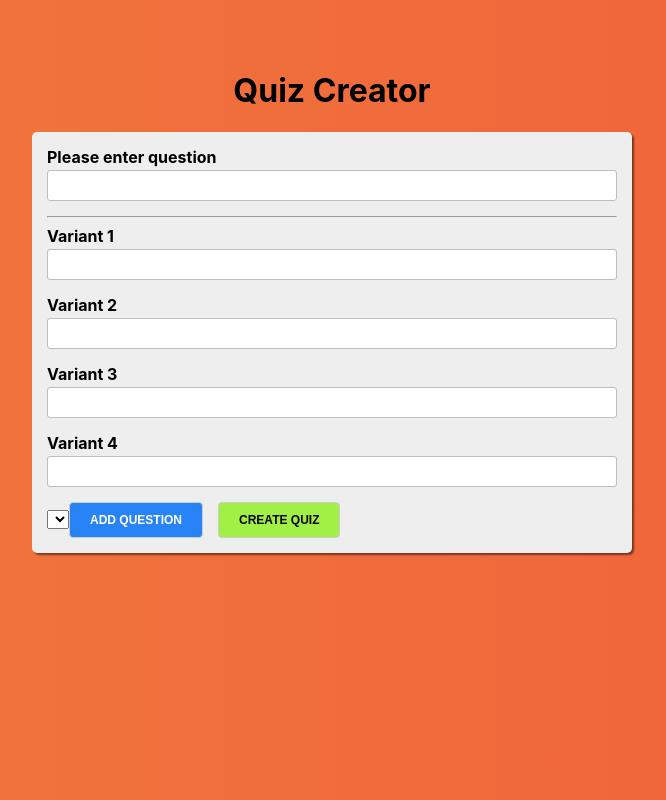
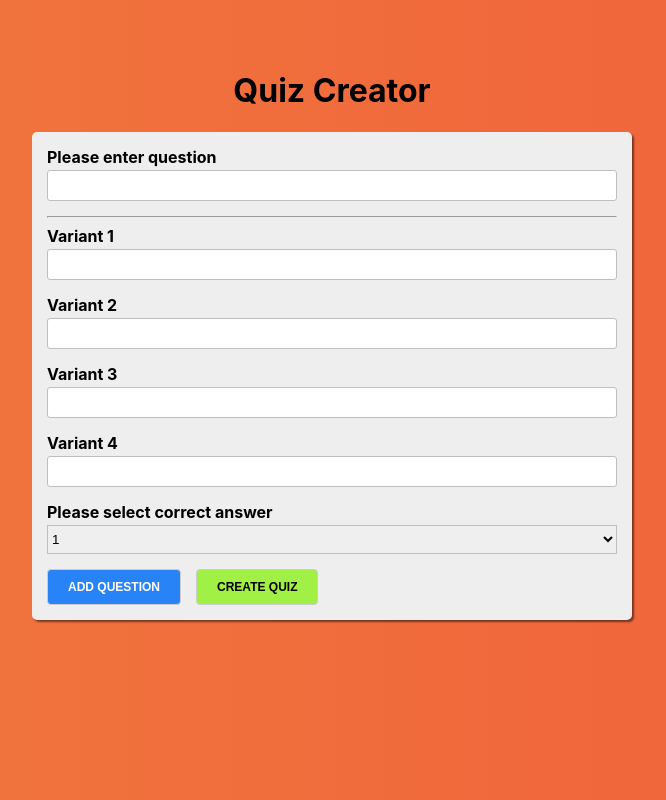
Before and after one commit to Bluesman66/react-quiz, a React app: page /quiz-creator in a window 1280 px wide. Shown: the whole page, without its empty margins (308-974 px from the left). Built offline with nearby package versions, Linux system fonts and the light colour scheme; the HTML template or start-up script is replaced by a standard one.

Commit message:
8. Создание компонента Select

```diff
--- /dev/null
+++ b/src/components/UI/Select/Select.js
@@ -0,0 +1,23 @@
+import React from 'react';
+import s from './Select.module.scss';
+
+const Select = (props) => {
+	const htmlFor = `${props.label}-${Math.random()}`;
+
+	return (
+		<div className={s.Select}>
+			<label htmlFor={htmlFor}>{props.label}</label>
+			<select id={htmlFor} value={props.value} onChange={props.onChange}>
+				{props.options.map((option, index) => {
+					return (
+						<option value={option.value} key={option.value + index}>
+							{option.text}
+						</option>
+					);
+				})}
+			</select>
+		</div>
+	);
+};
+
+export default Select;
--- /dev/null
+++ b/src/components/UI/Select/Select.module.scss
@@ -0,0 +1,23 @@
+$border: #bebebe;
+
+.Select {
+	margin-bottom: 15px;
+
+	& label {
+		margin: 0 0 3px 0;
+		padding: 0;
+		font-weight: bold;
+		display: block;
+	}
+
+	& select {
+		display: block;
+		box-sizing: border-box;
+		border: 1px solid $border;
+		margin: 0 0 5px;
+		height: 29px;
+		width: 100%;
+		outline: none;
+		transition: all 300ms ease-in-out;
+	}
+}
--- a/src/components/index.js
+++ b/src/components/index.js
@@ -4,5 +4,6 @@ import Drawer from './Navigation/Drawer/Drawer';
 import FinishedQuiz from './FinishedQuiz/FinishedQuiz';
 import Input from './UI/Input/Input';
 import MenuToggle from './Navigation/MenuToggle/MenuToggle';
+import Select from './UI/Select/Select';
 
-export { ActiveQuiz, FinishedQuiz, Button, MenuToggle, Drawer, Input };
+export { ActiveQuiz, FinishedQuiz, Button, MenuToggle, Drawer, Input, Select };
--- a/src/containers/QuizCreator/QuizCreator.js
+++ b/src/containers/QuizCreator/QuizCreator.js
@@ -1,4 +1,4 @@
-import { Button, Input } from '../../components';
+import { Button, Input, Select } from '../../components';
 import React, { useState } from 'react';
 
 import { Auxiliary } from '../../hoc';
@@ -34,6 +34,7 @@ const createFormControls = () => {
 
 const QuizCreator = () => {
 	const [quiz, setQuiz] = useState([]);
+	const [correctAnswerId, setCorrectAnswerId] = useState(1);
 	const [formControls, setFormControls] = useState(createFormControls());
 
 	const submit = (event) => {
@@ -67,13 +68,31 @@ const QuizCreator = () => {
 		});
 	};
 
+	const selectChange = (event) => {
+		setCorrectAnswerId(+event.target.value);
+	};
+
+	const select = (
+		<Select
+			label="Please select correct answer"
+			value={correctAnswerId}
+			onChange={selectChange}
+			options={[
+				{ text: 1, value: 1 },
+				{ text: 2, value: 2 },
+				{ text: 3, value: 3 },
+				{ text: 4, value: 4 },
+			]}
+		/>
+	);
+
 	return (
 		<div className={s.QuizCreator}>
 			<div>
 				<h1>Quiz Creator</h1>
 				<form onSubmit={submit}>
 					{renderControls()}
-					<select name="" id=""></select>
+					{select}
 					<Button type="primary" onClick={addQuestion}>
 						Add question
 					</Button>
```
